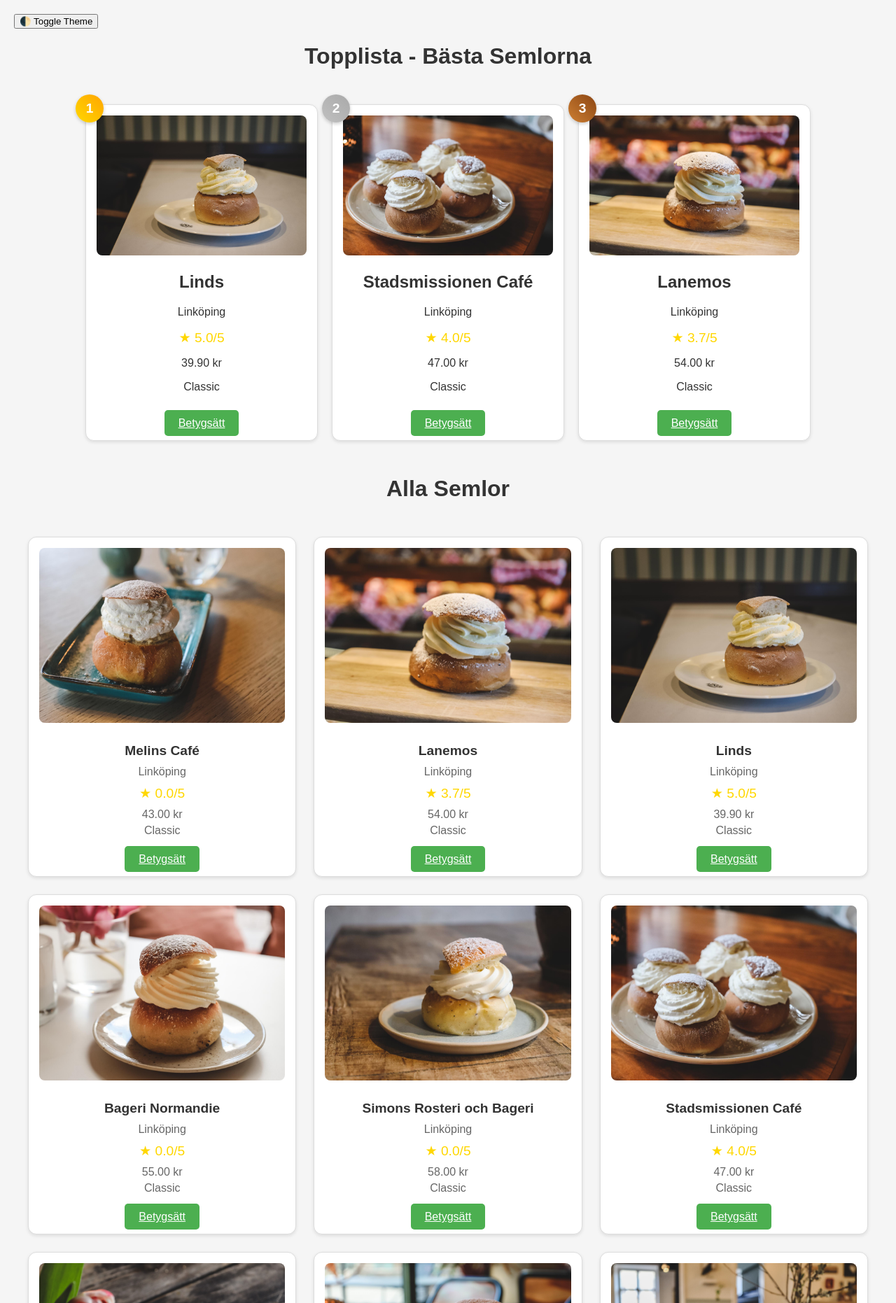
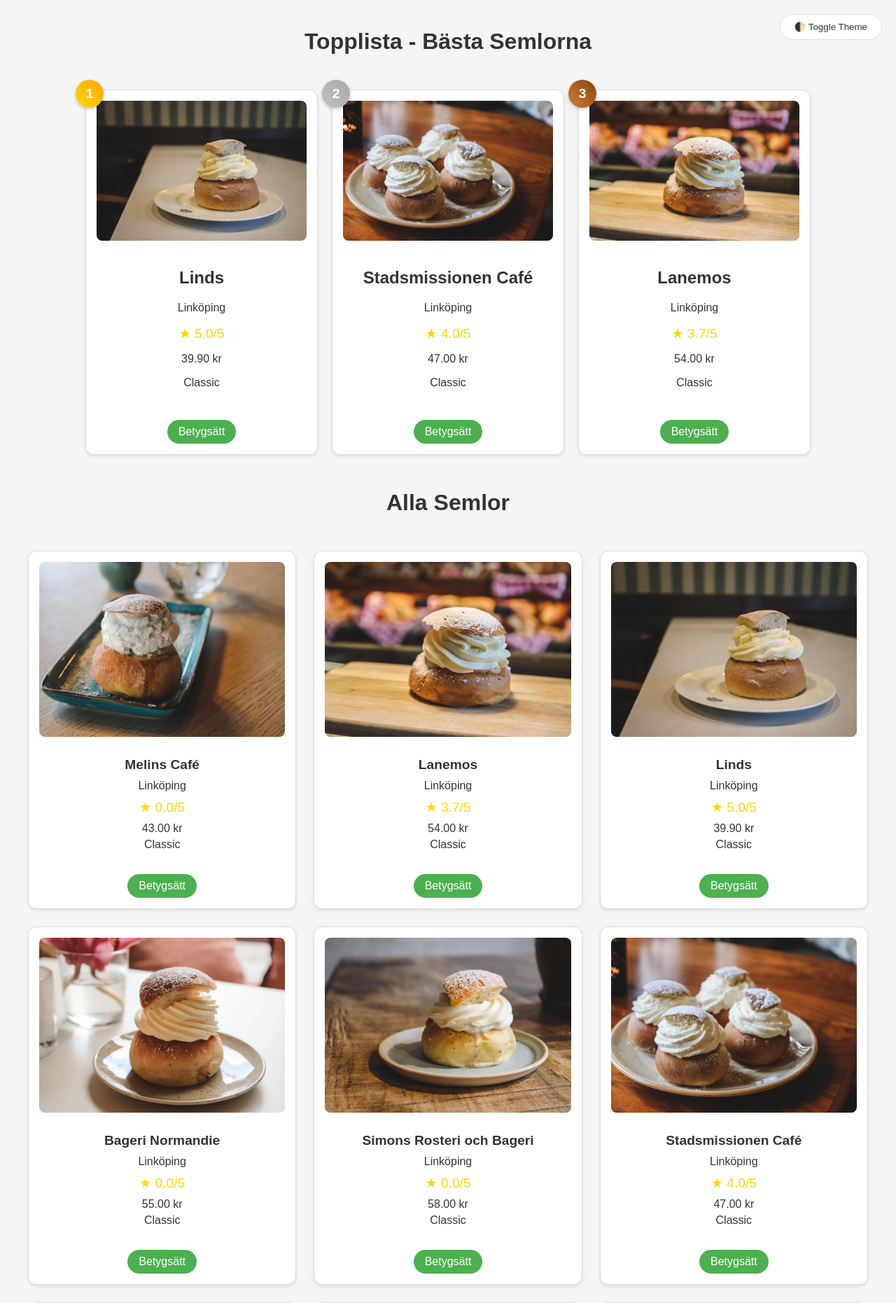
Before and after one commit to Johodah/Semla, a Django app: page / in a window 1280 px wide. Shown: the top 1862 px of the page at 70% size. Run offline with Django 5.2, Linux system fonts and the light colour scheme; data comes from the database, SQL or seed files in the repository.

Commit message:
added base.html and css + js file for toggle dark mode button

```diff
--- /dev/null
+++ b/semla_web/semla_django/templates/semla_django/base.html
@@ -0,0 +1,79 @@
+{% load static %}
+<!DOCTYPE html>
+<html>
+<head>
+    <title>{% block title %}{% endblock %}</title>
+    <style>
+        :root {
+            --bg-color: #f5f5f5;
+            --card-bg: white;
+            --text-color: #333;
+            --border-color: #ddd;
+            --shadow-color: rgba(0,0,0,0.1);
+        }
+
+        [data-theme="dark"] {
+            --bg-color: #1a1a1a;
+            --card-bg: #2d2d2d;
+            --text-color: #fff;
+            --border-color: #404040;
+            --shadow-color: rgba(0,0,0,0.3);
+        }
+
+        body {
+            background-color: var(--bg-color);
+            font-family: Arial, sans-serif;
+            margin: 0;
+            padding: 20px;
+            color: var(--text-color);
+            transition: all 0.3s ease;
+        }
+
+        .theme-switch {
+            position: fixed;
+            top: 20px;
+            right: 20px;
+            padding: 10px 20px;
+            border-radius: 20px;
+            background: var(--card-bg);
+            color: var(--text-color);
+            border: 1px solid var(--border-color);
+            cursor: pointer;
+            transition: all 0.3s ease;
+            z-index: 1000;
+            width: auto;
+        }
+
+        .theme-switch:hover {
+            opacity: 0.9;
+        }
+
+        {% block extra_css %}{% endblock %}
+    </style>
+</head>
+<body>
+    <button class="theme-switch" onclick="toggleTheme()">🌓 Toggle Theme</button>
+    {% block content %}{% endblock %}
+
+    <script>
+        function toggleTheme() {
+            const html = document.documentElement;
+            const currentTheme = html.getAttribute('data-theme');
+
+            if (currentTheme === 'dark') {
+                html.removeAttribute('data-theme');
+                localStorage.setItem('theme', 'light');
+            } else {
+                html.setAttribute('data-theme', 'dark');
+                localStorage.setItem('theme', 'dark');
+            }
+        }
+
+        const savedTheme = localStorage.getItem('theme');
+        if (savedTheme === 'dark') {
+            document.documentElement.setAttribute('data-theme', 'dark');
+        }
+    </script>
+    {% block extra_js %}{% endblock %}
+</body>
+</html>
--- a/semla_web/semla_django/templates/semla_django/home.html
+++ b/semla_web/semla_django/templates/semla_django/home.html
@@ -1,32 +1,8 @@
-<!DOCTYPE html>
-<html>
-<head>
-    <title>Semlor i Sverige</title>
-    <style>
-        :root {
-            --bg-color: #f5f5f5;
-            --card-bg: white;
-            --text-color: #333;
-            --border-color: #ddd;
-            --shadow-color: rgba(0,0,0,0.1);
-        }
+{% extends 'semla_django/base.html' %}
 
-        [data-theme="dark"] {
-            --bg-color: #1a1a1a;
-            --card-bg: #2d2d2d;
-            --text-color: #fff;
-            --border-color: #404040;
-            --shadow-color: rgba(0,0,0,0.3);
-        }
-        body {
-            background-color: var(--bg-color);
-            font-family: Arial, sans-serif;
-            margin: 0;
-            padding: 20px;
-            color: var(--text-color);
-            transition: all 0.3s ease;
-        }
+{% block title %}Semlor i Sverige{% endblock %}
 
+{% block extra_css %}
     .semla-grid {
         display: grid;
         grid-template-columns: repeat(auto-fill, minmax(300px, 1fr));
@@ -37,12 +13,12 @@
     }
 
     .semla-card {
-            background: white;
-            border: 1px solid #ddd;
+        background: var(--card-bg);
+        border: 1px solid var(--border-color);
         border-radius: 12px;
         padding: 15px;
         text-align: center;
-            box-shadow: 0 2px 5px rgba(0,0,0,0.1);
+        box-shadow: 0 2px 5px var(--shadow-color);
         transition: transform 0.2s;
     }
 
@@ -60,65 +36,13 @@
 
     .semla-card h2 {
         margin: 10px 0;
-            color: #333;
+        color: var(--text-color);
         font-size: 1.2em;
     }
 
     .semla-card p {
         margin: 5px 0;
-            color: #666;
-        }
-
-        .vegan-badge {
-            background-color: #4CAF50;
-            color: white;
-            padding: 5px 10px;
-            border-radius: 20px;
-            display: inline-block;
-            margin: 10px 0;
-            font-size: 0.9em;
-        }
-
-        .rating {
-            color: #FFD700;
-            font-size: 1.2em;
-            margin: 10px 0;
-        }
-
-        .rate-button {
-            background-color: #4CAF50;
-            color: white;
-            border: none;
-            padding: 10px 20px;
-            border-radius: 5px;
-            cursor: pointer;
-            font-size: 1em;
-        }
-        .rate-button:hover {
-            background-color: #45a049;
-        }
-
-        .messages {
-            max-width: 1200px;
-            margin: 0 auto 20px;
-            padding: 10px;
-        }
-
-        .message {
-            padding: 10px;
-            border-radius: 5px;
-            margin-bottom: 10px;
-            text-align: center;
-        }
-
-        .message.error {
-            background: #ffebee;
-            color: #c62828;
-        }
-
-        .message.success {
-            background: #e8f5e9;
-            color: #2e7d32;
+        color: var(--text-color);
     }
 
     .top-semlor {
@@ -142,6 +66,14 @@
         width: 300px;
     }
 
+    .top-semla-card img {
+        width: 100%;
+        height: 200px;  /* Smaller height for top list images */
+        object-fit: cover;
+        border-radius: 8px;
+        margin-bottom: 15px;
+    }
+
     .medal {
         position: absolute;
         top: -15px;
@@ -163,6 +95,37 @@
     .silver { background: linear-gradient(45deg, #C0C0C0, #A9A9A9); }
     .bronze { background: linear-gradient(45deg, #CD7F32, #8B4513); }
 
+    .vegan-badge {
+        background-color: #4CAF50;
+        color: white;
+        padding: 5px 10px;
+        border-radius: 20px;
+        display: inline-block;
+        margin: 10px 0;
+        font-size: 0.9em;
+    }
+
+    .rating {
+        color: #FFD700;
+        font-size: 1.2em;
+        margin: 10px 0;
+    }
+
+    .rate-button {
+        display: inline-block;
+        background-color: #4CAF50;
+        color: white;
+        text-decoration: none;
+        padding: 8px 16px;
+        border-radius: 20px;
+        margin-top: 10px;
+        transition: background-color 0.2s;
+    }
+
+    .rate-button:hover {
+        background-color: #45a049;
+    }
+
     @media (max-width: 768px) {
         .top-semlor {
             flex-direction: column;
@@ -172,13 +135,12 @@
 
     h1 {
         text-align: center;
-            color: #333;
+        color: var(--text-color);
         margin-bottom: 30px;
     }
-        </style>
-</head>
-<body>
-    <button class="theme-switch" onclick="toggleTheme()">🌓 Toggle Theme</button>
+{% endblock %}
+
+{% block content %}
     {% if messages %}
     <div class="messages">
         {% for message in messages %}
@@ -196,7 +158,7 @@
                 <div class="medal {% if forloop.counter == 1 %}gold{% elif forloop.counter == 2 %}silver{% else %}bronze{% endif %}">
                     {{ forloop.counter }}
                 </div>
-            <img src="{{ semla.picture.url }}" alt="{{ semla.bakery }}" style="width: 100%; height: 200px; object-fit: cover; border-radius: 8px;">
+                <img src="{{ semla.picture.url }}" alt="{{ semla.bakery }}">
                 <h2>{{ semla.bakery }}</h2>
                 <p>{{ semla.city }}</p>
                 <div class="rating">★ {{ semla.avg_rating|floatformat:1 }}/5</div>
@@ -210,6 +172,7 @@
             </div>
         {% endfor %}
     </div>
+
     <h1>Alla Semlor</h1>
     <div class="semla-grid">
         {% for semla in all_semlor %}
@@ -228,23 +191,4 @@
             </div>
         {% endfor %}
     </div>
-    <script>
-        function toggleTheme() {
-            const html = document.documentElement;
-            const currentTheme = html.getAttribute('data-theme');
-
-            if (currentTheme === 'dark') {
-                html.removeAttribute('data-theme');
-                localStorage.setItem('theme', 'light');
-            } else {
-                html.setAttribute('data-theme', 'dark');
-                localStorage.setItem('theme', 'dark');
-            }
-        }
-        const savedTheme = localStorage.getItem('theme');
-        if (savedTheme === 'dark') {
-            document.documentElement.setAttribute('data-theme', 'dark');
-        }
-    </script>
-</body>
-</html>
+{% endblock %}
--- a/semla_web/semla_web/settings.py
+++ b/semla_web/semla_web/settings.py
@@ -116,6 +116,9 @@
 # https://docs.djangoproject.com/en/5.2/howto/static-files/
 
 STATIC_URL = 'static/'
+STATICFILES_DIRS = [
+    BASE_DIR / 'semla_django' / 'static',
+]
 
 # Default primary key field type
 # https://docs.djangoproject.com/en/5.2/ref/settings/#default-auto-field
```
Also changed, not shown: semla_web/semla_django/static/design.css (added, +43 -0 lines), semla_web/semla_django/static/design.js (added, +17 -0 lines), semla_web/semla_django/templates/semla_django/rate_semla.html (+9 -69 lines). Lines whose indentation alone changed are shown as unchanged.
